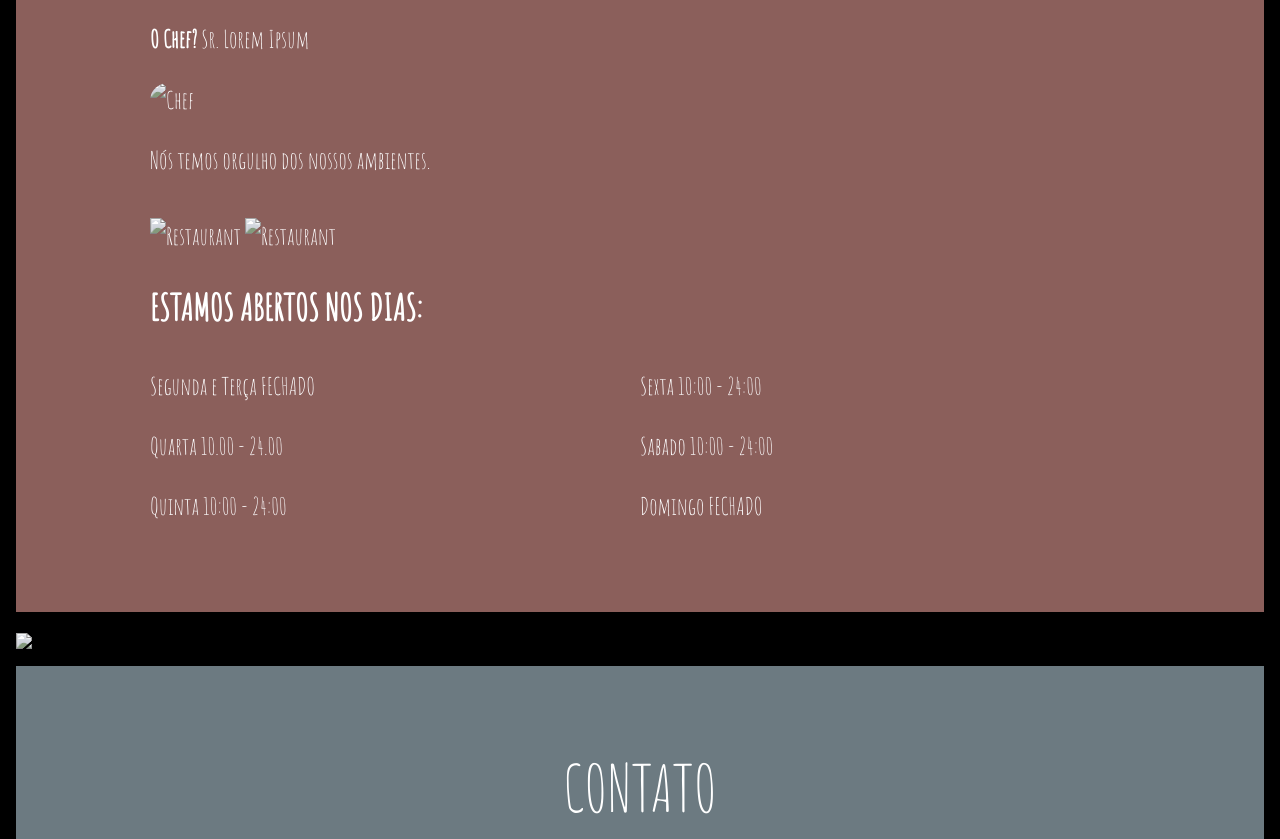
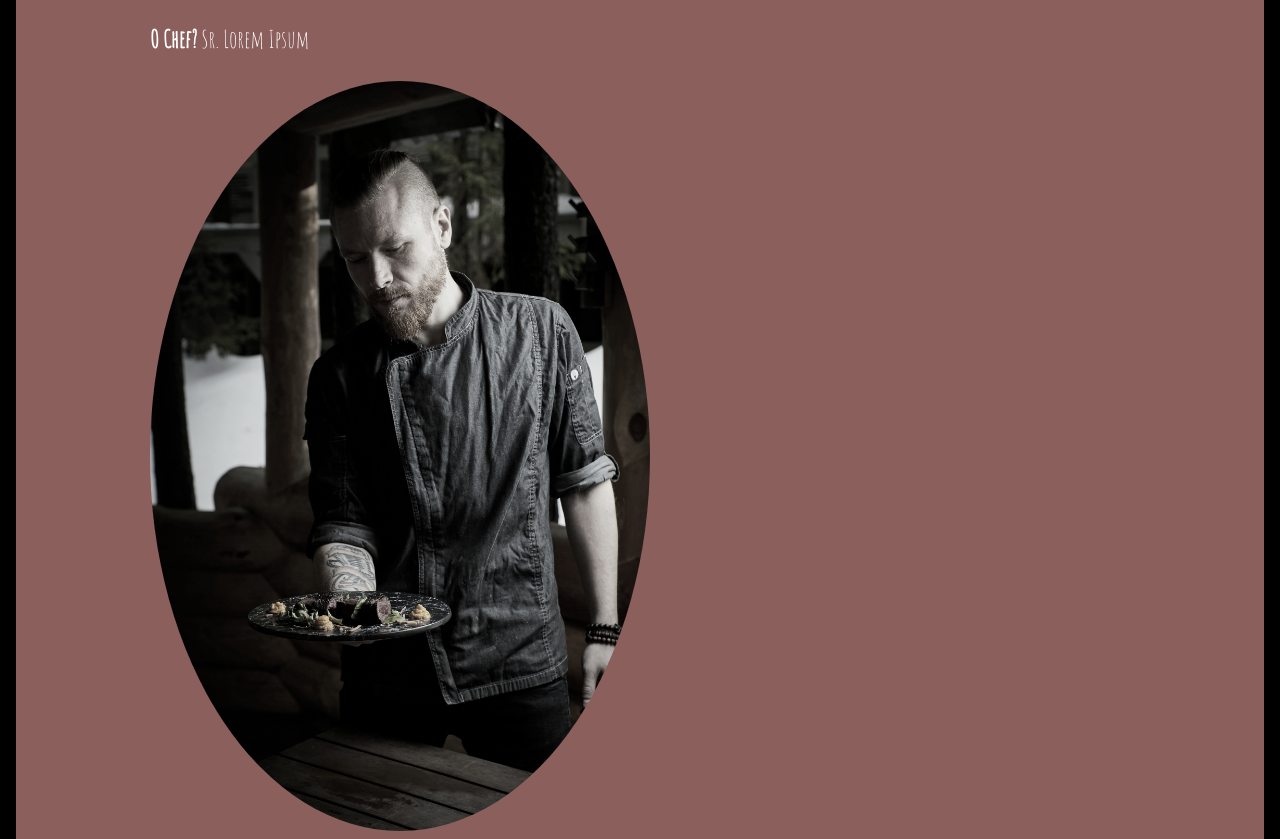
Before and after one commit to gmgbrl/faetec, a website: page index.html in a window 1280 px wide. Shown: the part 2854-3693 px from the top of the page. Drawn offline with nearby package versions, Linux system fonts and the light colour scheme; the site is published under a folder, as on GitHub Pages, so addresses that start at the root find nothing.

Commit message:
Update index.html

```diff
--- a/index.html
+++ b/index.html
@@ -220,7 +220,7 @@
         </p>
         <p>
           <strong>O Chef?</strong> Sr. Lorem Ipsum</p><img
-            src="/imagem/chef.jpg"
+            src="imagem/chef.jpg"
             style="width: 500px"
             class="w3-circle w3-center"
             alt="Chef"
@@ -228,13 +228,13 @@
         </p>
         <p>Nós temos orgulho dos nossos ambientes.</p>
         <img
-          src="/imagem/cozinha1.jpg"
+          src="imagem/cozinha1.jpg"
           style="width: 80%"
           class="w3-margin-top w3-margin-bottom"
           alt="Restaurant"
         />
         <img
-        src="/imagem/cozinha2.jpg"
+        src="imagem/cozinha2.jpg"
         style="width: 80%"
         class="w3-margin-top w3-margin-bottom"
         alt="Restaurant"
@@ -259,7 +259,7 @@
 
     <!-- Image of location/map -->
     <img
-      src="/imagem/delivery.jpg"
+      src="imagem/delivery.jpg"
       class="w3-image w3-greyscale"
       style="width: 100%"
       id="myMap"
@@ -350,7 +350,7 @@
         const date = document.getElementsByName("date")[0].value;
         const message = document.getElementsByName("message")[0].value;
         let texto = name%20+people+date+message;
-        const whatsapp = `https://wa.me/5522999277255?text=${texto}`;
+        const whatsapp = `https://wa.me/5522999111222333?text=${texto}`;
 
         window.open (encodeURI(whatsapp));
 
```
